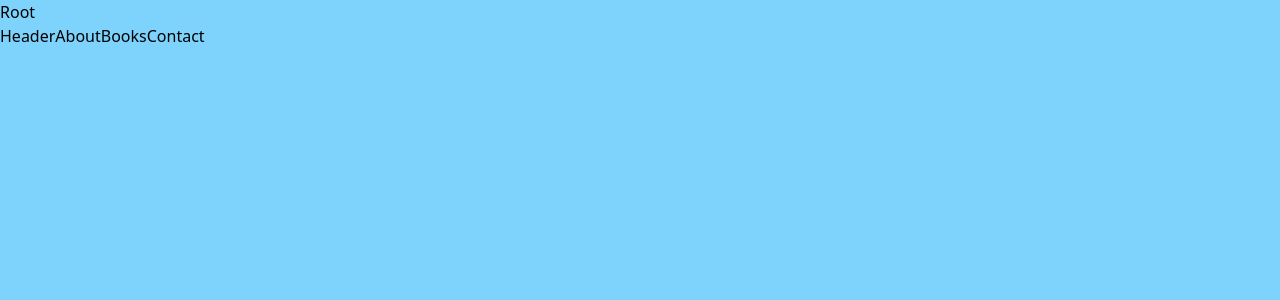
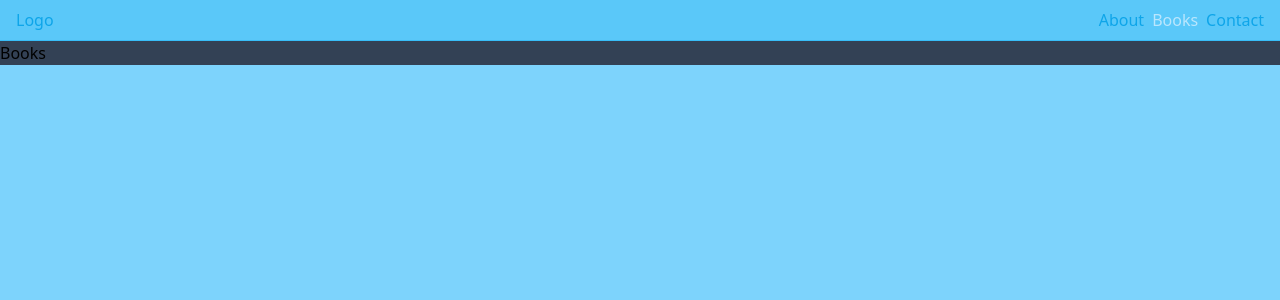
Before and after one commit to maxzz/routes-router, a React (Vite) app: page /books in a window 1280 px wide. Shown: the top 300 px of the page. Built offline with nearby package versions, Linux system fonts and the light colour scheme.

Commit message:
WIP. add nav bar with links

```diff
--- a/src/components/0-root/index.tsx
+++ b/src/components/0-root/index.tsx
@@ -1,11 +1,12 @@
+import { Outlet } from "react-router-dom";
 import { Header } from "../1-header";
 
 export function Root() {
     return (
         <div className="h-screen bg-sky-300">
             <div className="">
-                Root
                 <Header />
+                <Outlet />
             </div>
         </div>
     );
--- a/src/components/1-header/index.tsx
+++ b/src/components/1-header/index.tsx
@@ -1,14 +1,18 @@
 import { HTMLAttributes } from 'react';
 import { classNames } from '@/utils/classnames';
-import { Link } from 'react-router-dom';
+import { Link, useLocation } from 'react-router-dom';
 
 export function Header({ className, ...rest }: HTMLAttributes<HTMLDivElement>) {
+    const loc = useLocation();
     return (
-        <div className={classNames("", className)} {...rest}>
-            Header
-            <Link to="/about">About</Link>
-            <Link to="/books">Books</Link>
-            <Link to="/contact">Contact</Link>
+        <div className={classNames("px-4 py-2 text-sky-500 bg-sky-400/50 border-sky-400 border-b shadow flex items-center justify-between", className)} {...rest}>
+            <div className="">Logo</div>
+
+            <div className="flex gap-2">
+                <Link to="/about" className={classNames(loc.pathname === "/about" && "text-sky-200")}>About</Link>
+                <Link to="/books" className={classNames(loc.pathname === "/books" && "text-sky-200")}>Books</Link>
+                <Link to="/contact" className={classNames(loc.pathname === "/contact" && "text-sky-200")}>Contact</Link>
+            </div>
         </div>
     );
 }
--- a/src/components/2-pages/1-about/index.tsx
+++ b/src/components/2-pages/1-about/index.tsx
@@ -1,6 +1,6 @@
 export function About() {
     return (
-        <div>
+        <div className="bg-slate-500">
             About
         </div>
     );
--- a/src/components/2-pages/2-contacts/index.tsx
+++ b/src/components/2-pages/2-contacts/index.tsx
@@ -1,6 +1,6 @@
 export function Contacts() {
     return (
-        <div>
+        <div className="bg-slate-600">
             Contacts
         </div>
     );
--- a/src/components/2-pages/3-books/index.tsx
+++ b/src/components/2-pages/3-books/index.tsx
@@ -1,6 +1,6 @@
 export function Books() {
     return (
-        <div>
+        <div className="bg-slate-700">
             Books
         </div>
     );
```
